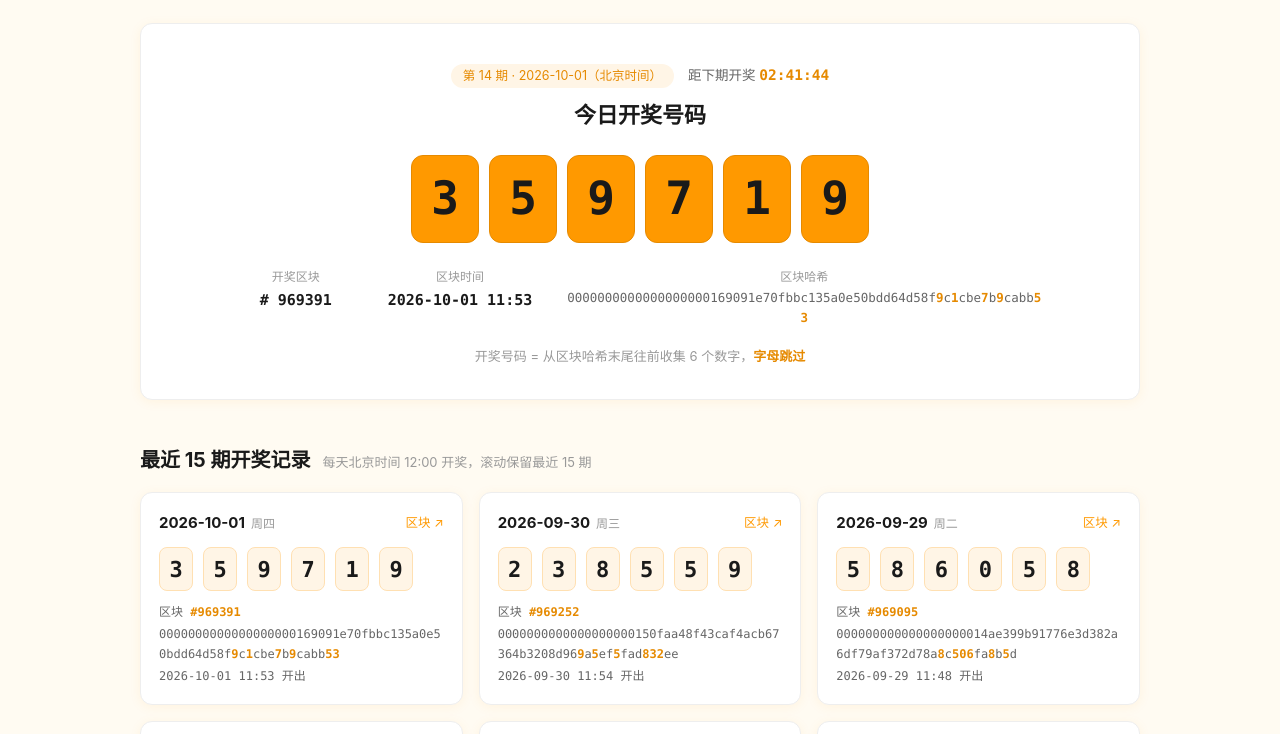
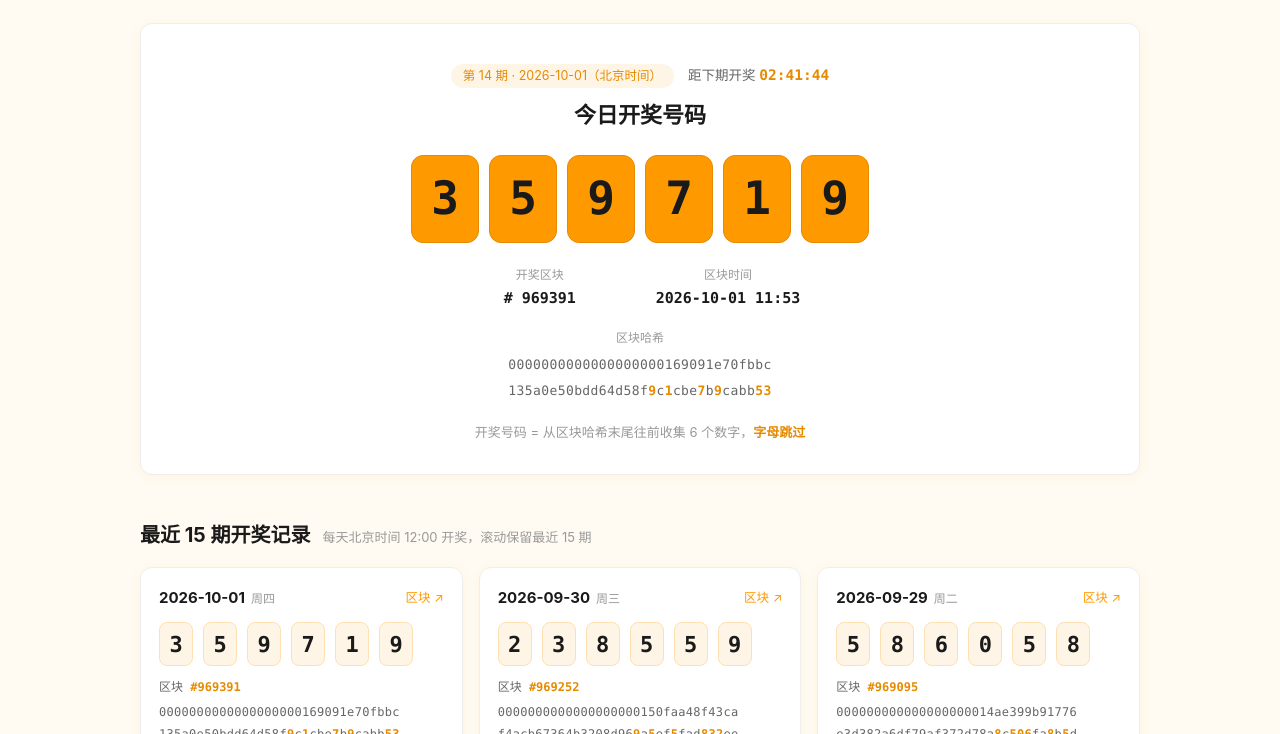
Before and after one commit to lovexw/btc-draw, a plain HTML site: page public/index.html in a window 1280 px wide. Shown: the part 66-800 px from the top of the page. Drawn offline with Linux system fonts and the light colour scheme.

Commit message:
哈希排版优化：独立一行、32字符等分两行居中，杜绝孤字换行

```diff
--- a/public/app.js
+++ b/public/app.js
@@ -76,14 +76,16 @@ function renderDigits(el, number, size) {
   }
 }
 
-/* ---------- 哈希展示：高亮构成开奖号码的数字 ---------- */
+/* ---------- 哈希展示：高亮构成开奖号码的数字，等分为两行居中 ---------- */
 function hashHTML(hash) {
   const marks = new Set(lotteryDigitIndices(hash));
-  let out = '';
+  const mid = Math.ceil(hash.length / 2);
+  let half1 = '', half2 = '';
   for (let i = 0; i < hash.length; i++) {
-    out += marks.has(i) ? `<b>${hash[i]}</b>` : escapeHTML(hash[i]);
+    const ch = marks.has(i) ? `<b>${hash[i]}</b>` : escapeHTML(hash[i]);
+    if (i < mid) half1 += ch; else half2 += ch;
   }
-  return out;
+  return `<span class="hash-half">${half1}</span><span class="hash-half">${half2}</span>`;
 }
 function escapeHTML(s) {
   return s.replace(/[&<>"']/g, (c) => ({ '&': '&amp;', '<': '&lt;', '>': '&gt;', '"': '&quot;', "'": '&#39;' }[c]));
--- a/public/index.html
+++ b/public/index.html
@@ -53,7 +53,10 @@
     <div class="hero-meta">
       <div class="meta-item"><span class="meta-label">开奖区块</span><a id="latest-height" href="#" target="_blank" rel="noopener">—</a></div>
       <div class="meta-item"><span class="meta-label">区块时间</span><span id="latest-time">—</span></div>
-      <div class="meta-item meta-hash"><span class="meta-label">区块哈希</span><code id="latest-hash">—</code></div>
+    </div>
+    <div class="hero-hash">
+      <span class="meta-label">区块哈希</span>
+      <code id="latest-hash">—</code>
     </div>
     <p class="hero-derive">开奖号码 = 从区块哈希末尾往前收集 6 个数字，<b>字母跳过</b></p>
   </section>
--- a/public/styles.css
+++ b/public/styles.css
@@ -118,21 +118,31 @@ code, .btc-num { font-family: var(--btc-font-mono); }
 .digits-sm .digit { width: 34px; height: 44px; font-size: 22px; border-radius: 8px; }
 
 .hero-meta {
-  display: flex; justify-content: center; gap: 32px; flex-wrap: wrap;
-  margin-top: 24px;
+  display: flex; justify-content: center; gap: 56px; flex-wrap: wrap;
+  margin-top: 22px;
 }
 .meta-item { display: flex; flex-direction: column; gap: 2px; min-width: 120px; }
 .meta-label { font-size: 12px; color: var(--btc-text-muted); }
 .meta-item a, .meta-item span:not(.meta-label) { font-family: var(--btc-font-mono); font-size: 15px; color: var(--btc-text); font-weight: 600; }
-.meta-hash { max-width: 100%; }
-.meta-hash code {
-  font-size: 12.5px; font-weight: 400; color: var(--btc-text-2);
-  word-break: break-all; max-width: 480px;
+
+/* 区块哈希：独立一行，两行等宽居中，不出现孤字换行 */
+.hero-hash {
+  margin: 18px auto 0; max-width: 560px;
+  display: flex; flex-direction: column; align-items: center; gap: 4px;
 }
-.meta-hash code b { color: var(--btc-orange-hover); font-weight: 700; }
+.hero-hash code {
+  font-family: var(--btc-font-mono);
+  font-size: 13px; font-weight: 400;
+  color: var(--btc-text-2);
+  letter-spacing: 0.4px;
+  line-height: 2;
+  text-align: center;
+}
+.hash-half { display: block; white-space: pre; }
+.hero-hash code b { color: var(--btc-orange-hover); font-weight: 700; }
 
 .hero-derive { margin-top: 18px; font-size: 13px; color: var(--btc-text-muted); }
-.hero-derive b { color: var(--btc-orange-hover); }
+.hero-derive b { color: var(--btc-orange-hover); white-space: nowrap; }
 
 /* ===== 区块标题 ===== */
 section { margin-top: 44px; }
@@ -164,7 +174,8 @@ section { margin-top: 44px; }
   font-family: var(--btc-font-mono);
 }
 .day-meta b { color: var(--btc-orange-hover); font-weight: 700; }
-.day-hash { word-break: break-all; }
+.day-hash { line-height: 1.9; letter-spacing: 0.3px; }
+.day-hash b { color: var(--btc-orange-hover); }
 .loading-card { color: var(--btc-text-muted); text-align: center; }
 
 /* ===== 工具区 ===== */
@@ -232,6 +243,7 @@ section { margin-top: 44px; }
 .result-rows .row { display: flex; gap: 8px; flex-wrap: wrap; align-items: baseline; }
 .result-rows .k { color: var(--btc-text-muted); min-width: 72px; }
 .result-rows .v { font-family: var(--btc-font-mono); color: var(--btc-text); word-break: break-all; }
+.result-rows .v .hash-half { font-size: 12.5px; letter-spacing: 0.3px; line-height: 1.9; }
 .result-rows .v b { color: var(--btc-orange-hover); }
 .result-actions { display: flex; gap: 10px; margin-top: 16px; flex-wrap: wrap; }
 .result-msg { font-size: 14px; color: var(--btc-text-2); }
@@ -279,5 +291,6 @@ section { margin-top: 44px; }
   .digits-lg .digit { width: 44px; height: 60px; font-size: 28px; }
   .hero { padding: 28px 12px 24px; }
   .hero-meta { gap: 18px; }
-  .meta-hash code { max-width: 100%; }
+  .hero-hash code { font-size: 12px; }
+  .result-rows .v .hash-half { font-size: 11.5px; }
 }
```
